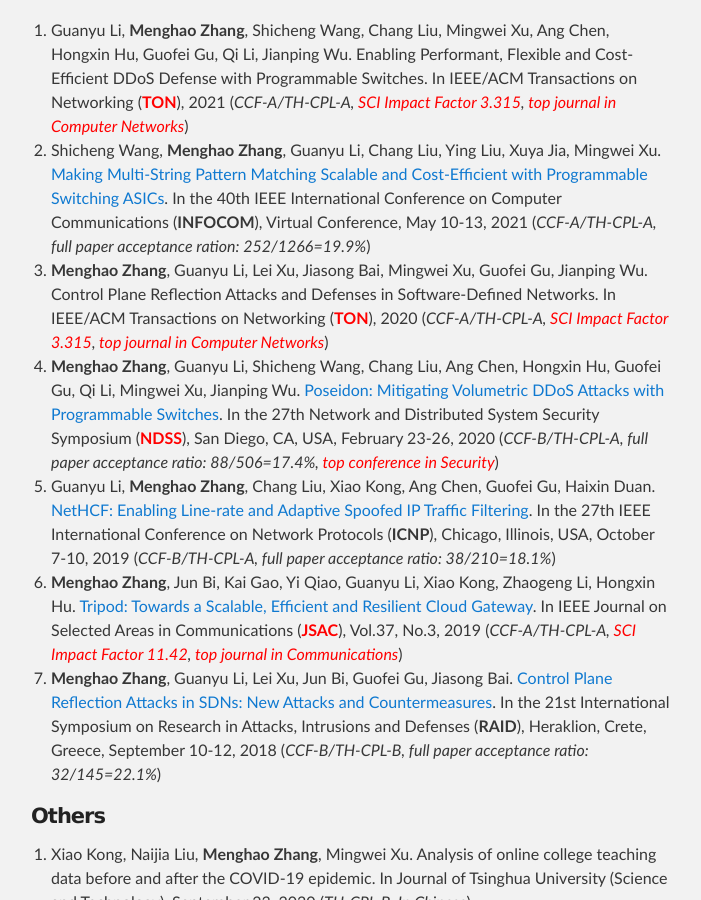
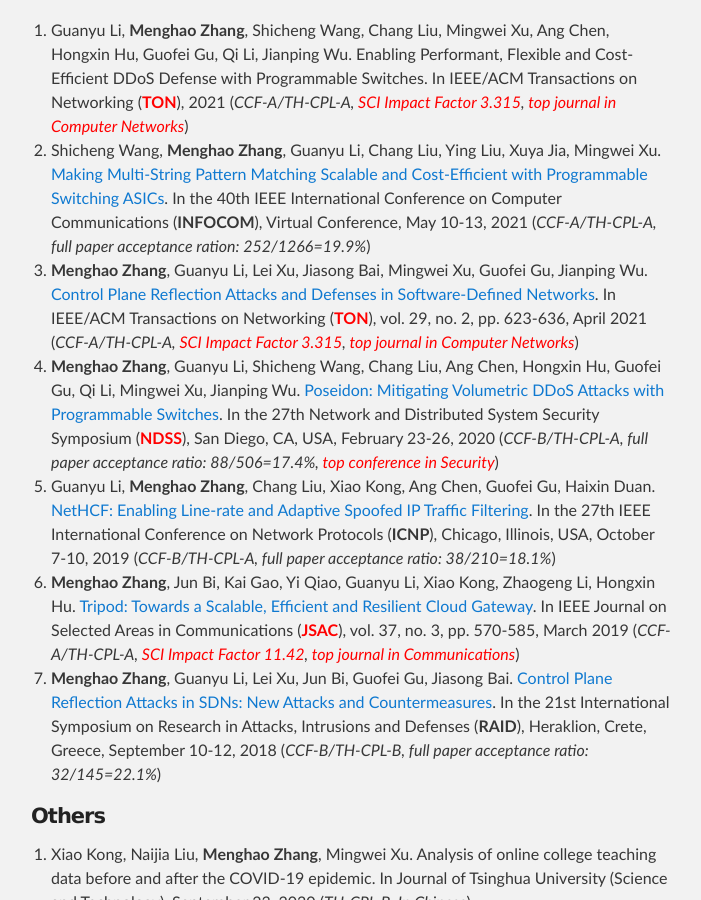
Before and after one commit to zhangmenghao/zhangmenghao.github.io, a Jekyll site: the page built from index.md, in a window 1280 px wide and 900 px high, scrolled down 1071 px. Shown: the whole window, without its empty margins (289-990 px from the left). Built offline with Jekyll 4.4.1, drawn with Linux system fonts in a browser that asks for light colours.

Commit message:
Add TON 2021

```diff
--- a/index.md
+++ b/index.md
@@ -23,8 +23,8 @@
 [Making Multi-String Pattern Matching Scalable and Cost-Efficient with Programmable Switching ASICs](./papers/infocom2021-Bolt.pdf).
 In the 40th IEEE International Conference on Computer Communications (**INFOCOM**), Virtual Conference, May 10-13, 2021 (*CCF-A/TH-CPL-A, full paper acceptance ration: 252/1266=19.9%*)
 5. __Menghao Zhang__, Guanyu Li, Lei Xu, Jiasong Bai, Mingwei Xu, Guofei Gu, Jianping Wu.
-Control Plane Reflection Attacks and Defenses in Software-Defined Networks.
-In IEEE/ACM Transactions on Networking (**<font color='red'>TON</font>**), 2020 (*CCF-A/TH-CPL-A, <font color='red'>SCI Impact Factor 3.315</font>, <font color='red'>top journal in Computer Networks</font>*)
+[Control Plane Reflection Attacks and Defenses in Software-Defined Networks](./papers/ton2021-sdns-attacks.pdf).
+In IEEE/ACM Transactions on Networking (**<font color='red'>TON</font>**), vol. 29, no. 2, pp. 623-636, April 2021 (*CCF-A/TH-CPL-A, <font color='red'>SCI Impact Factor 3.315</font>, <font color='red'>top journal in Computer Networks</font>*)
 4. __Menghao Zhang__, Guanyu Li, Shicheng Wang, Chang Liu, Ang Chen, Hongxin Hu, Guofei Gu, Qi Li, Mingwei Xu, Jianping Wu.
 [Poseidon: Mitigating Volumetric DDoS Attacks with Programmable Switches](./papers/NDSS2020-Poseidon.pdf).
 In the 27th Network and Distributed System Security Symposium (**<font color='red'>NDSS</font>**), San Diego, CA, USA, February 23-26, 2020 (*CCF-B/TH-CPL-A, full paper acceptance ratio: 88/506=17.4%, <font color='red'>top conference in Security</font>*)
@@ -33,7 +33,7 @@
 In the 27th IEEE International Conference on Network Protocols (**ICNP**), Chicago, Illinois, USA, October 7-10, 2019 (*CCF-B/TH-CPL-A, full paper acceptance ratio: 38/210=18.1%*)
 2. __Menghao Zhang__, Jun Bi, Kai Gao, Yi Qiao, Guanyu Li, Xiao Kong, Zhaogeng Li, Hongxin Hu.
 [Tripod: Towards a Scalable, Efficient and Resilient Cloud Gateway](./papers/jsac2019tripod.pdf).
-In IEEE Journal on Selected Areas in Communications (**<font color='red'>JSAC</font>**), Vol.37, No.3, 2019 (*CCF-A/TH-CPL-A, <font color='red'>SCI Impact Factor 11.42</font>, <font color='red'>top journal in Communications</font>*)
+In IEEE Journal on Selected Areas in Communications (**<font color='red'>JSAC</font>**), vol. 37, no. 3, pp. 570-585, March 2019 (*CCF-A/TH-CPL-A, <font color='red'>SCI Impact Factor 11.42</font>, <font color='red'>top journal in Communications</font>*)
 1. __Menghao Zhang__, Guanyu Li, Lei Xu, Jun Bi, Guofei Gu, Jiasong Bai.
 [Control Plane Reflection Attacks in SDNs: New Attacks and Countermeasures](./papers/raid2018-sdns-attacks.pdf).
 In the 21st International Symposium on Research in Attacks, Intrusions and Defenses (**RAID**), Heraklion, Crete, Greece, September 10-12, 2018 (*CCF-B/TH-CPL-B, full paper acceptance ratio: 32/145=22.1%*)
```
Also changed, not shown: 1 other file.
